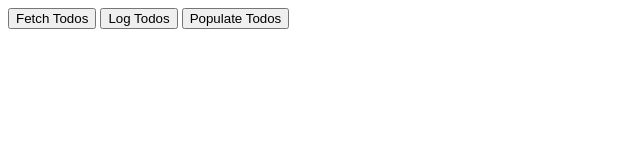
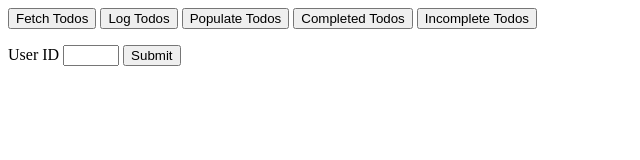
Before and after one commit to ruru-dev/To-Do-List, a plain HTML site: page index.html in a window 1280 px wide. Shown: the whole page, without its empty margins (0-640 px from the left). Drawn offline with Linux system fonts and the light colour scheme.

Commit message:
add todo filtering

```diff
--- a/index.html
+++ b/index.html
@@ -11,8 +11,13 @@
   <button onclick="fetchTodos()">Fetch Todos</button>
   <button onclick="logTodos()">Log Todos</button>
   <button onclick="populateTodos()">Populate Todos</button>
+  <button onclick="completedTodos()">Completed Todos</button>
+  <button onclick="incompleteTodos()">Incomplete Todos</button>
   <ol id="todo-list">
   <!-- LIs will go here -->
   </ol>
+    <label for="userid">User ID</label>
+    <input type="number" id="userid" name="userid" min="1" max="10">
+    <input type="submit" id="submit" onclick="filterTodos()">
 </body>
 </html>
--- a/todo.js
+++ b/todo.js
@@ -34,4 +34,52 @@
     }
   }
 
-  ..
+  const filterTodos = () => {
+    clearTodos();
+    let userId = parseInt(document.getElementById('userid').value);
+    const filteredArrayOfTodos = arrayOfTodos.filter((todo) => {
+      return todo.userId === userId;
+    })
+
+    for (let i = 0; i<filteredArrayOfTodos.length; i++) {
+      let todoTitle = filteredArrayOfTodos[i].title;
+      let li = document.createElement('li')
+      let text = document.createTextNode(todoTitle)
+      li.appendChild(text);
+      document.getElementById('todo-list').appendChild(li);
+    }
+  }
+
+  const completedTodos = () => {
+    clearTodos();
+    const filteredArrayOfTodos = arrayOfTodos.filter((todo) => {
+      return todo.completed === true;
+    })
+
+    for (let i = 0; i<filteredArrayOfTodos.length; i++) {
+      let todoTitle = filteredArrayOfTodos[i].title;
+      let li = document.createElement('li')
+      let text = document.createTextNode(todoTitle)
+      li.appendChild(text);
+      document.getElementById('todo-list').appendChild(li);
+    }
+  }
+
+  const incompleteTodos = () => {
+    clearTodos();
+    const filteredArrayOfTodos = arrayOfTodos.filter((todo) => {
+      return todo.completed === false;
+    })
+
+    for (let i = 0; i<filteredArrayOfTodos.length; i++) {
+      let todoTitle = filteredArrayOfTodos[i].title;
+      let li = document.createElement('li')
+      let text = document.createTextNode(todoTitle)
+      li.appendChild(text);
+      document.getElementById('todo-list').appendChild(li);
+    }
+  }
+
+  const clearTodos = () => {
+    document.getElementById('todo-list').innerHTML='';
+  }
```
